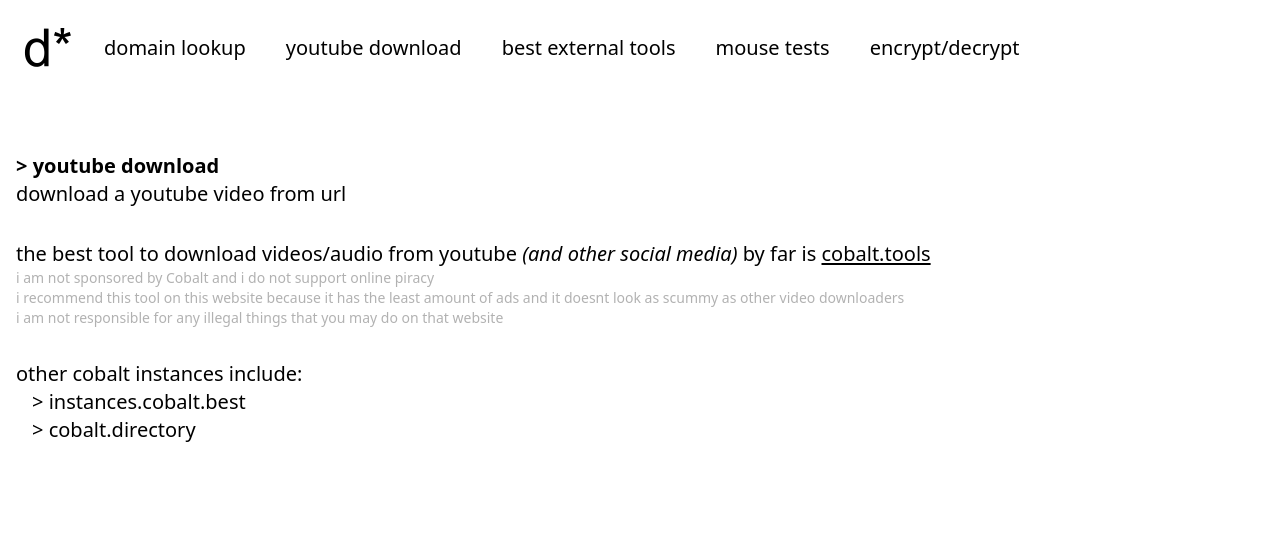
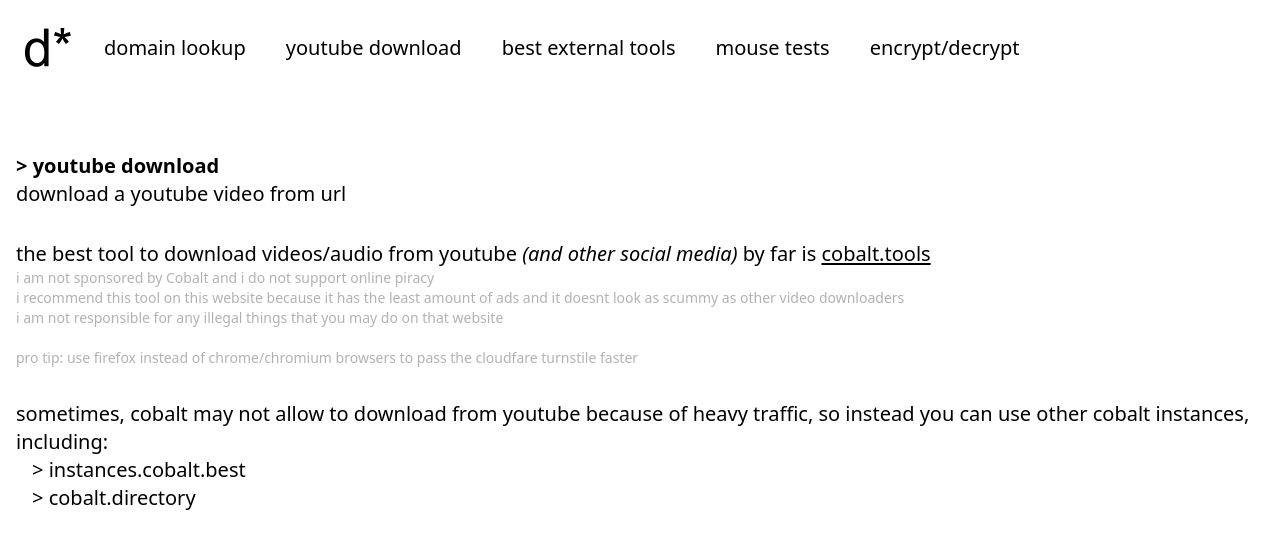
Before and after one commit to qaptivator/domain-stuff, a Nuxt app: page /ytdl in a window 1280 px wide. Shown: the top 548 px of the page. Built offline with nearby package versions, Linux system fonts and the light colour scheme.

Commit message:
updated ytdl page description and details on why you should use other cobalt instances

```diff
--- a/pages/ytdl.vue
+++ b/pages/ytdl.vue
@@ -16,9 +16,15 @@
 			i recommend this tool on this website because it has the least amount of
 			ads and it doesnt look as scummy as other video downloaders<br />
 			i am not responsible for any illegal things that you may do on that
-			website
+			website<br />
+			<br />
+			pro tip: use firefox instead of chrome/chromium browsers to pass the
+			cloudfare turnstile faster
 		</p>
-		<p>other cobalt instances include:</p>
+		<p>
+			sometimes, cobalt may not allow to download from youtube because of heavy
+			traffic, so instead you can use other cobalt instances, including:
+		</p>
 		<ul class="ml-4">
 			<li>
 				>
```
